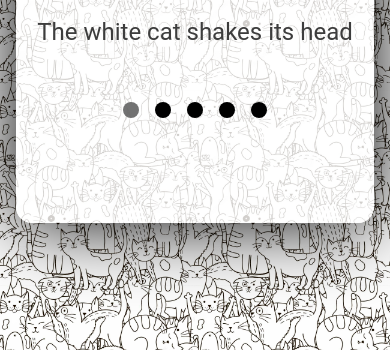
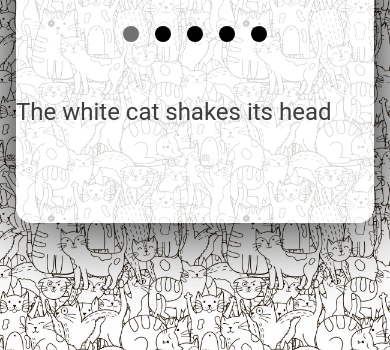
Before and after one commit to Yakimukk/cssMemSlider, a website: page cssMemSlider/index.html in a window 390 px wide. Shown: the part 494-844 px from the top of the page. Drawn offline with Linux system fonts and the light colour scheme.

Commit message:
fix:  кepositioning text ((Mon, May 16, 2022 18:16:30 PM)

```diff
--- a/cssMemSlider/style.css
+++ b/cssMemSlider/style.css
@@ -58,9 +58,7 @@ body {
 }
 .slider-content {
     display: flex;
-    flex-direction: column;
     justify-content: space-between;
-    row-gap: 1em;
 }
 .slider-texts {
     display: flex;
@@ -71,8 +69,8 @@ body {
 .slider-text {
     width: 100%;
     display: flex;
-    justify-content: center;
-    align-items: center;
+    justify-content: flex-start;
+    align-items: flex-start;
     transition: 2s;
     flex-shrink: 0;
     font-family: 'Roboto', sans-serif;
@@ -105,6 +103,9 @@ body {
 
 .slider:hover .button {
     background-color: rgba(116, 80, 102, 0.9);
+    box-shadow: 0 0 0.3rem rgba(0, 0, 0, 0.6);
+}
+.slider:active .button {
     box-shadow: 0 0 0.2rem rgba(0, 0, 0, 0.6);
 }
 
@@ -153,6 +154,7 @@ input#r5:checked ~ .slider-content > .slider-texts > .slider-text {
         background-size: 50%;
     }
     .slider-content{
+        flex-direction: column-reverse;
         align-items:center;
         row-gap: 3rem;
     }
```
